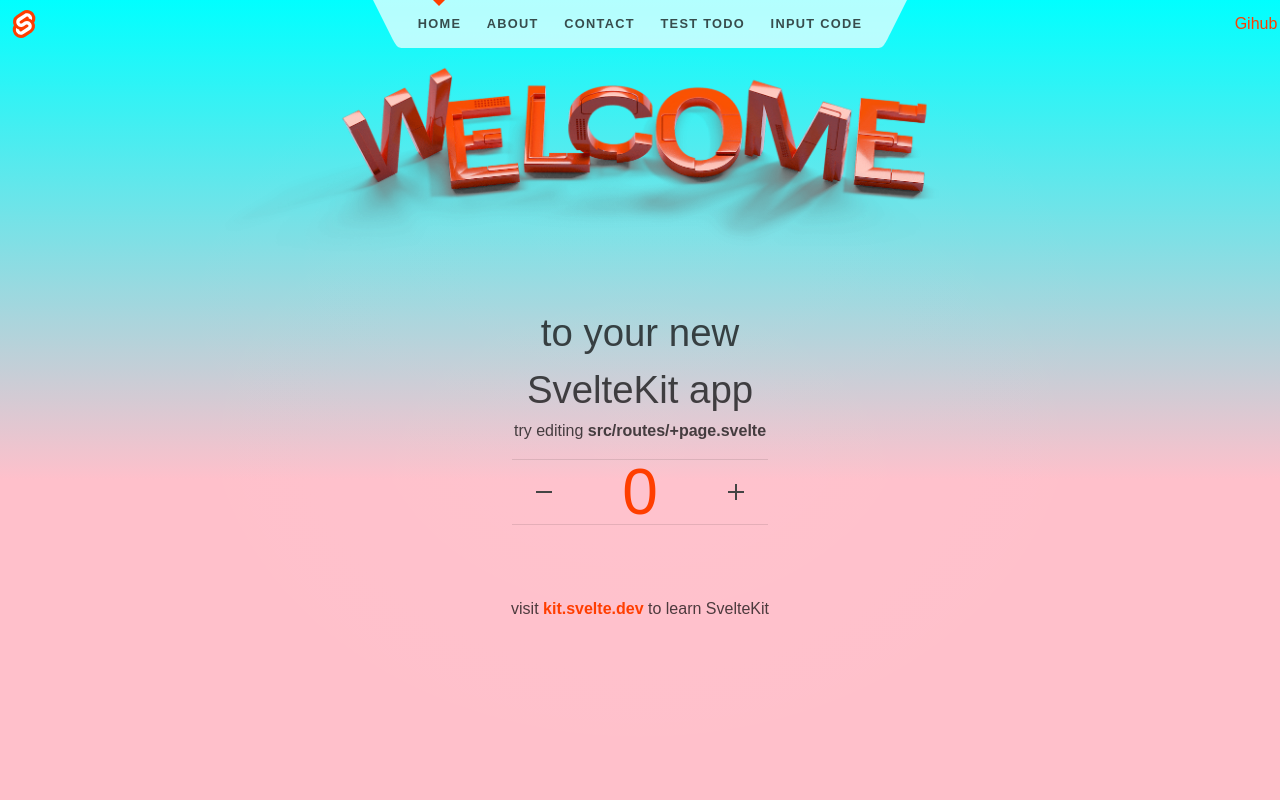
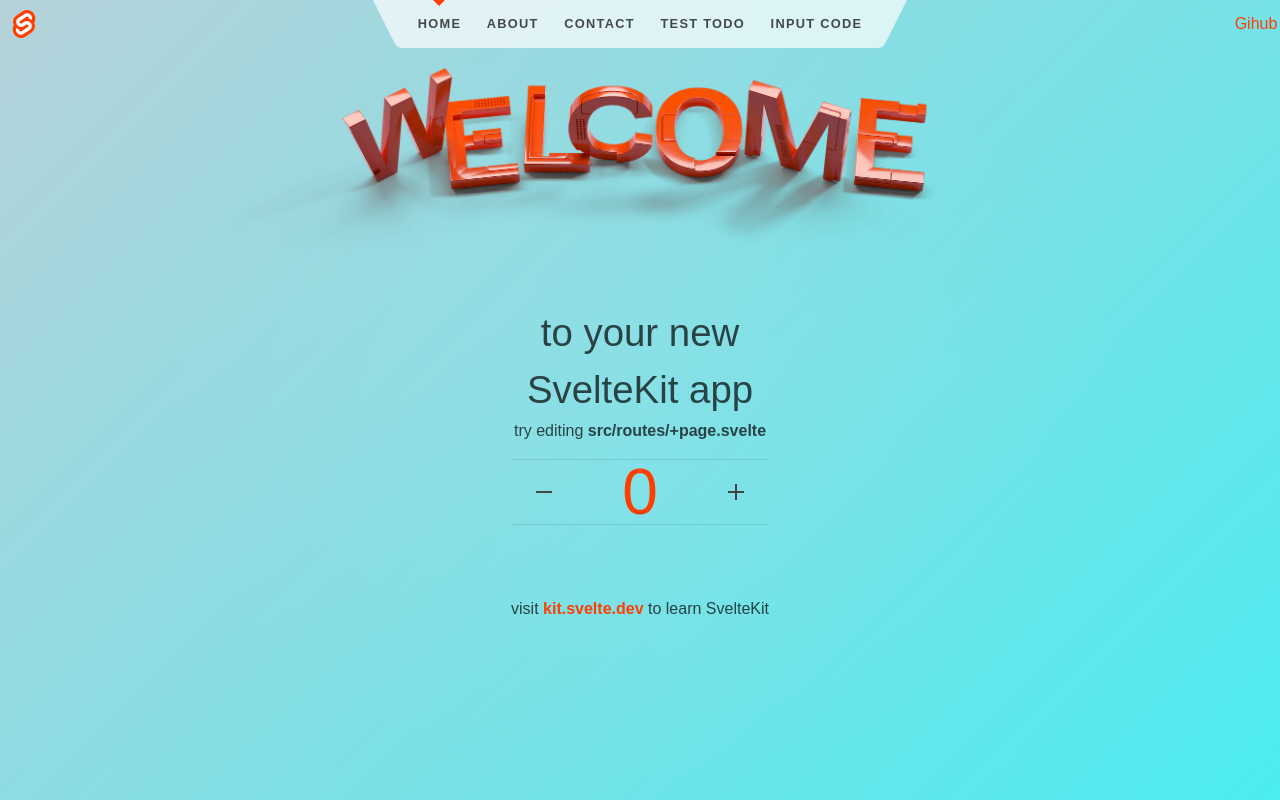
Before and after one commit to Arikato111/learn-sveltekit, a SvelteKit app: page / in a window 1280 px wide. Built offline with nearby package versions, Linux system fonts and the light colour scheme.

Commit message:
change bg

```diff
--- a/src/app.css
+++ b/src/app.css
@@ -24,7 +24,22 @@ body {
   min-height: 100vh;
   margin: 0;
   background-color: var(--primary-color);
-  background: linear-gradient(180deg, aqua, pink 60%);
+  background: linear-gradient(-45deg, aqua, pink 60%);
+  /* animation: bg-tiw 5s infinite; */
+  background-size: 400% 400%;
+	animation: bg-tiw 15s ease infinite;
+}
+
+@keyframes bg-tiw {
+  0% {
+    background-position: 0% 50%;
+  }
+  50% {
+    background-position: 100% 50%;
+  }
+  100% {
+    background-position: 0% 50%;
+  }
 }
 
 body::before {
```
